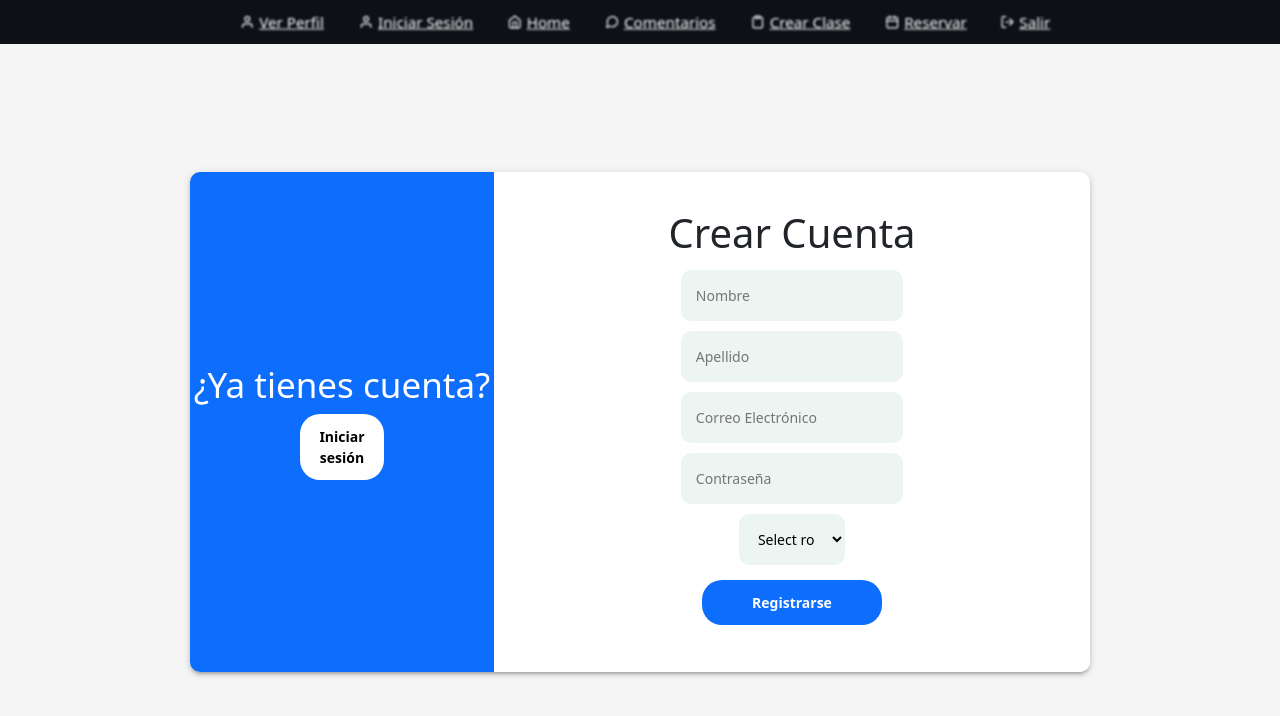
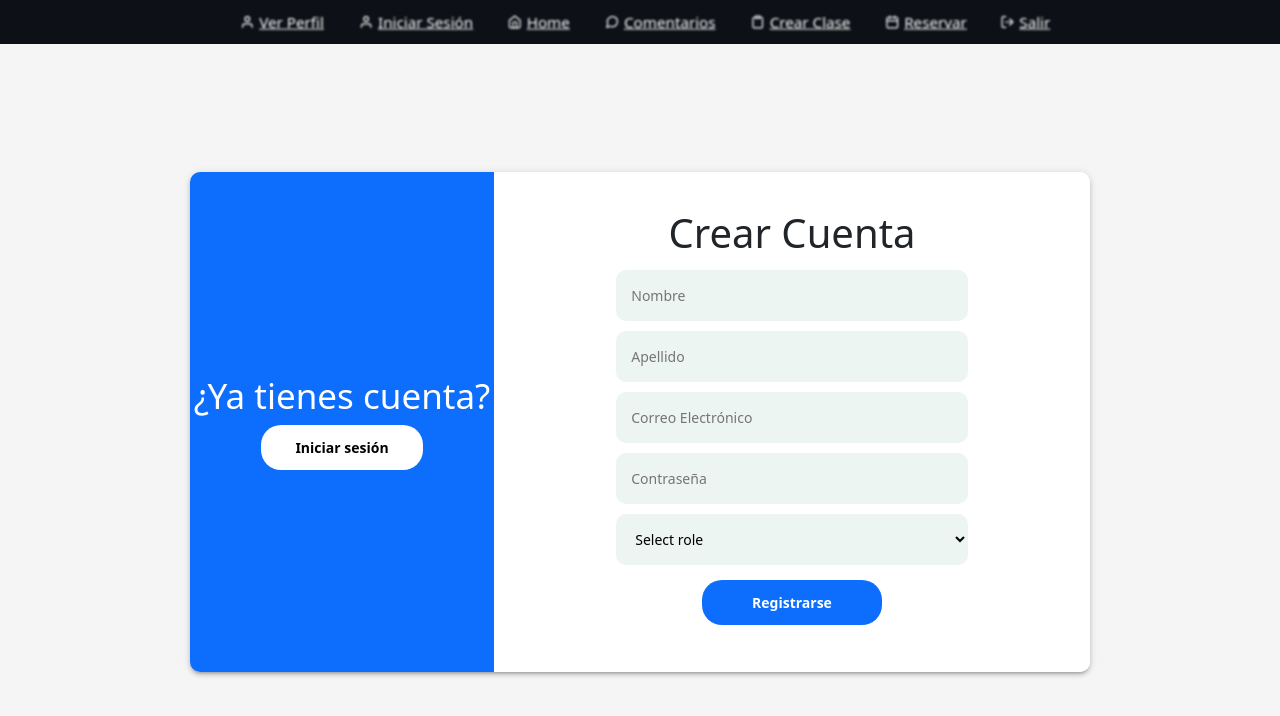
Before and after one commit to JeaustinObando/TicoPlunge, a React (Create React App) app in the folder Frontend/: page /SignIn in a window 1280 px wide. Shown: the top 716 px of the page. Built offline with nearby package versions, Linux system fonts and the light colour scheme.

Commit message:
corriguiendo el buscar de reservar

```diff
--- a/Frontend/src/Views/Appointment/Appointment.js
+++ b/Frontend/src/Views/Appointment/Appointment.js
@@ -107,7 +107,15 @@ const Appointment = () => {
             { usuario: { $regex: inputData.search, $options: "i" } },
             { hour: { $regex: inputData.search, $options: "i" } },
             { service: { $regex: inputData.search, $options: "i" } },
-            { capacity: { $regex: inputData.search, $options: "i" } },
+            {
+              $expr: {
+                $cond: {
+                  if: { $isNumber: "$capacity" }, // Verificar si el campo capacity es un número
+                  then: { $eq: ["$capacity", parseInt(inputData.search)] },
+                  else: { $eq: ["", ""] }, // Si es un string, devuelve un filtro vacío
+                },
+              },
+            },
           ],
         },
         { date: { $gt: fechaActual } }, // Filtra las clases con fecha mayor a la fecha actual
--- a/Frontend/src/Views/Appointment/ViewUserAppointment.js
+++ b/Frontend/src/Views/Appointment/ViewUserAppointment.js
@@ -26,8 +26,8 @@ const ViewUserAppointment = ({
                 id="searchInput"
                 placeholder="Ingrese su búsqueda"
                 value={inputData.search}
-                onChange={(e) =>
-                  setInputData({ ...inputData, search: e.target.value })
+                onChange={
+                  (e) => setInputData({ ...inputData, search: e.target.value }) // Corrección aquí
                 }
               />
             </div>
--- a/Frontend/src/Views/Feedback/Feedback.js
+++ b/Frontend/src/Views/Feedback/Feedback.js
@@ -153,7 +153,7 @@ const Feedback = () => {
       )}
 
       {usuarioActivo.role === "Staff" ||
-        (usuarioActivo.role === "sa" && ( //(usuarioActivo.role === "Client" && (
+        (usuarioActivo.role === "se" && ( //(usuarioActivo.role === "Client" && (
           <ViewUserFeedback renderStars={renderStars} />
         ))}
 
--- a/Frontend/src/Views/Login/Login.css
+++ b/Frontend/src/Views/Login/Login.css
@@ -61,8 +61,8 @@
 .input {
   outline: none;
   border: none;
-  width: 90%; /* Ancho relativo */
-  max-width: 370px;
+  max-width: 95%; /* Ancho relativo */
+  width: 370px;
   padding: 15px;
   border-radius: 10px;
   background-color: #edf5f3;
@@ -77,8 +77,8 @@
   padding: 12px 0;
   background-color: white;
   border-radius: 20px;
-  width: 90%; /* Ancho relativo */
-  max-width: 180px;
+  max-width: 90%; /* Ancho relativo */
+  width: 180px;
   font-weight: bold;
   font-size: 14px;
   cursor: pointer;
--- a/Frontend/src/Views/SingIn/SingIn.css
+++ b/Frontend/src/Views/SingIn/SingIn.css
@@ -61,8 +61,8 @@
 .input {
   outline: none;
   border: none;
-  width: 90%; /* Ancho relativo */
-  max-width: 370px;
+  max-width: 95%; /* Ancho relativo */
+  width: 370px;
   padding: 15px;
   border-radius: 10px;
   background-color: #edf5f3;
@@ -77,8 +77,8 @@
   padding: 12px 0;
   background-color: white;
   border-radius: 20px;
-  width: 90%; /* Ancho relativo */
-  max-width: 180px;
+  max-width: 90%; /* Ancho relativo */
+  width: 180px;
   font-weight: bold;
   font-size: 14px;
   cursor: pointer;
```
Also changed, not shown: Frontend/cssTemp.css (deleted, +0 -7 lines), Frontend/cssTemporal.css (added, +24 -0 lines), 1 other file (tests, documents, lock files or other folders).
